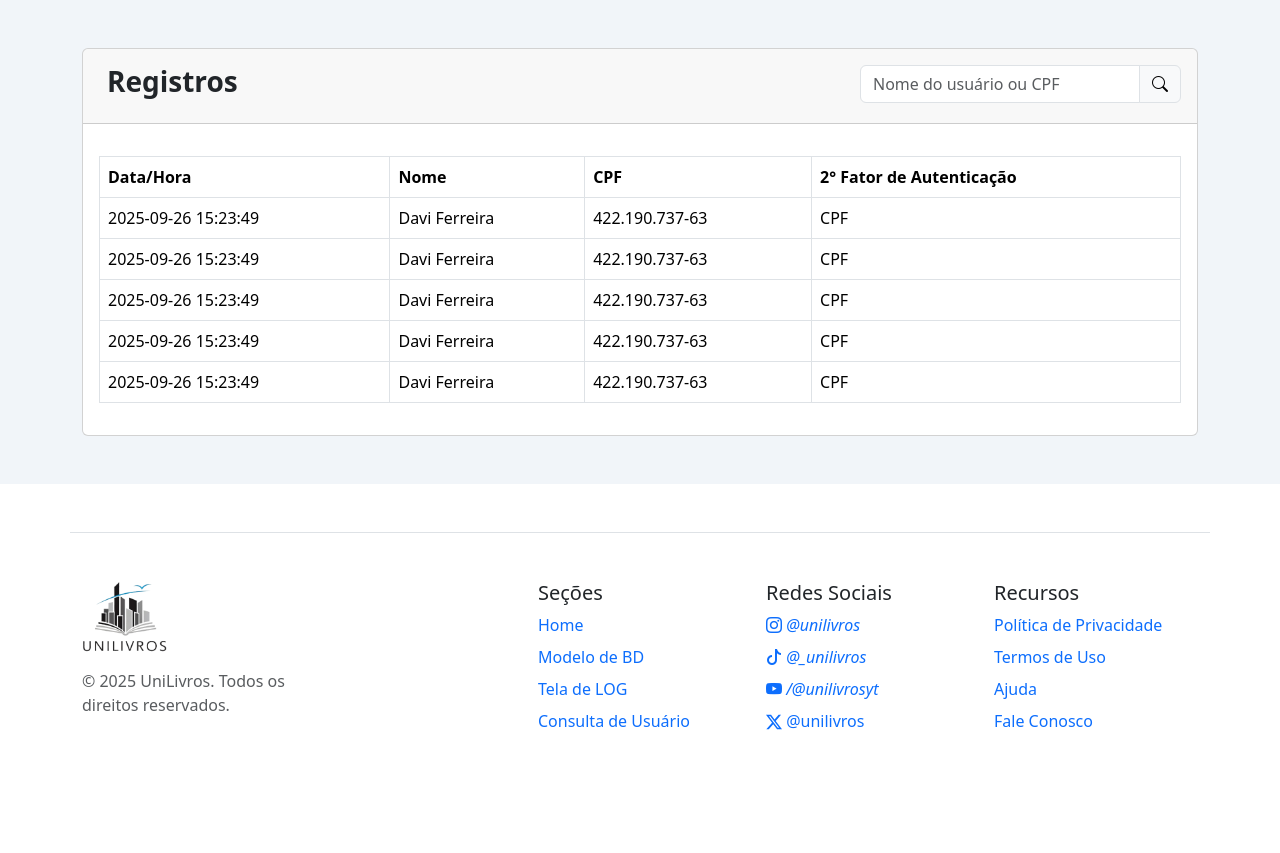
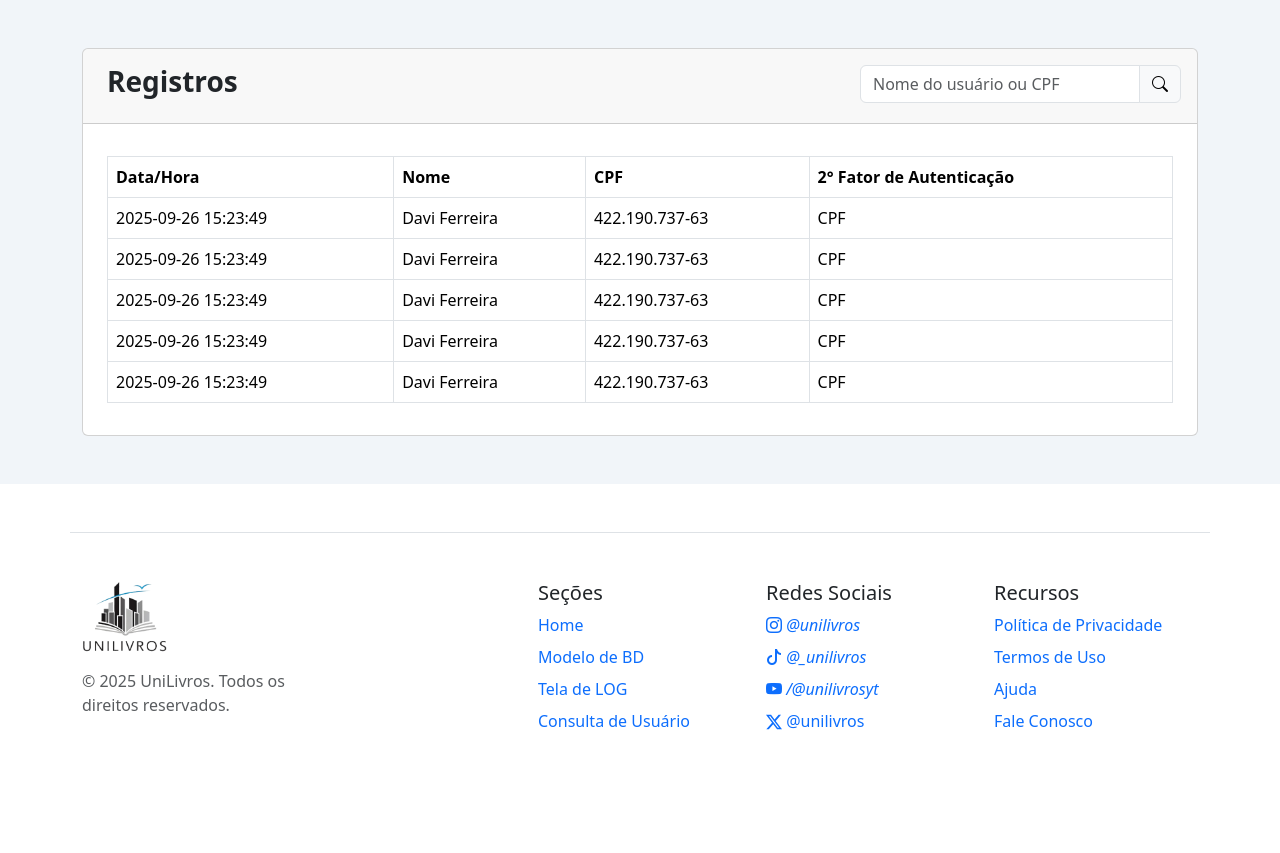
Before and after one commit to davyybs/Projeto-Backend-Unisuam, a PHP site: page /log.php in a window 1280 px wide. Shown: the part 73-926 px from the top of the page. Run offline with PHP 8.4, Linux system fonts and the light colour scheme.

Commit message:
Pequena mudança

```diff
--- a/log.php
+++ b/log.php
@@ -58,7 +58,7 @@
                 </div>
               </form>
             </div>
-            <div class="card-body mt-3">
+            <div class="card-body mt-3 px-4">
               <table class="table table-bordered table-hover">
                 <thead>
                   <tr>
```
